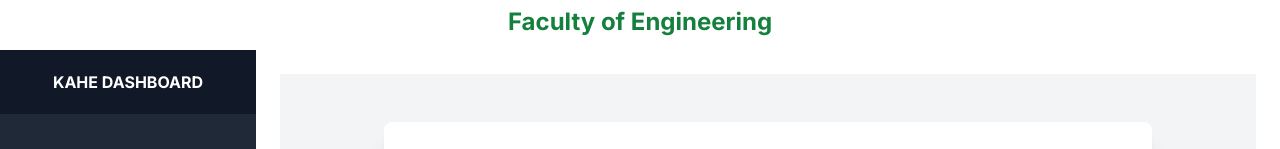
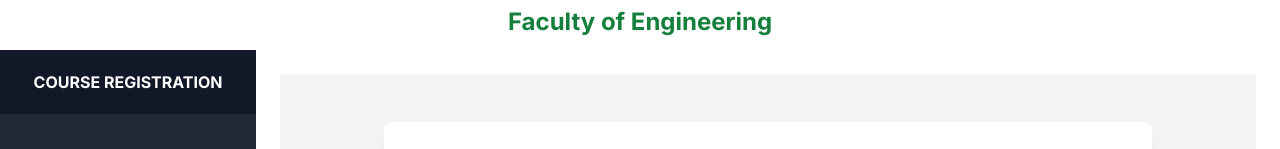
Before and after one commit to TitanNatesan/CBCS, a Next.js app in the folder CBCSF/: page /admindashboard in a window 1280 px wide. Shown: the part 155-304 px from the top of the page. Built offline with nearby package versions, Linux system fonts and the light colour scheme; no server answers.

Commit message:
refactor: update sidebar title to 'Course Registration'

```diff
--- a/CBCSF/app/admindashboard/Sidebar.tsx
+++ b/CBCSF/app/admindashboard/Sidebar.tsx
@@ -9,7 +9,9 @@ const Sidebar: React.FC<SidebarProps> = ({ setView }) => {
   return (
     <div className="hidden md:flex flex-col w-64 bg-gray-800">
       <div className="flex items-center justify-center h-16 bg-gray-900">
-        <span className="text-white font-bold uppercase">Kahe Dashboard</span>
+        <span className="text-white font-bold uppercase">
+          Course Registration
+        </span>
       </div>
       <div className="flex flex-col flex-1 overflow-y-auto">
         <nav className="flex-1 px-2 py-4 bg-gray-800">
```
